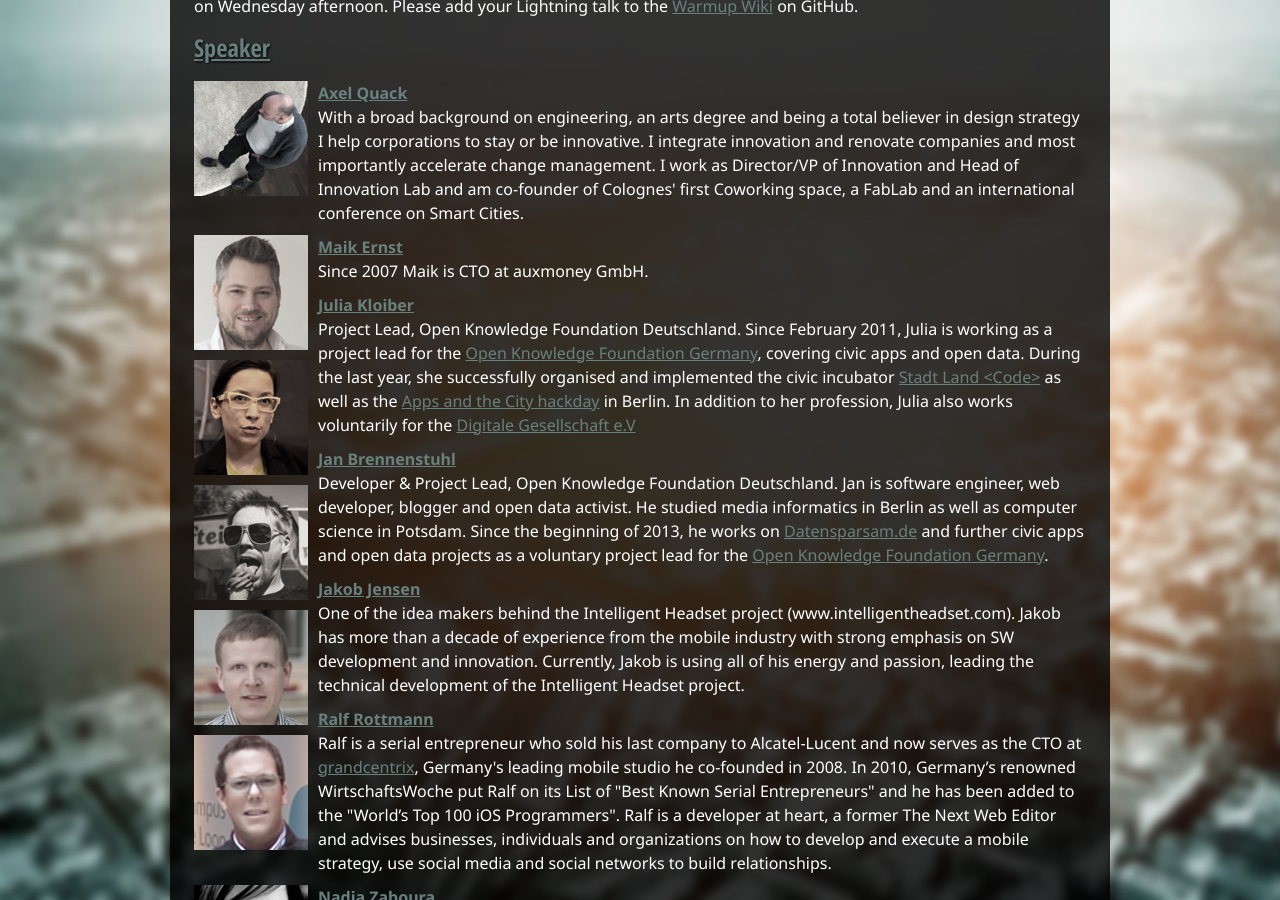
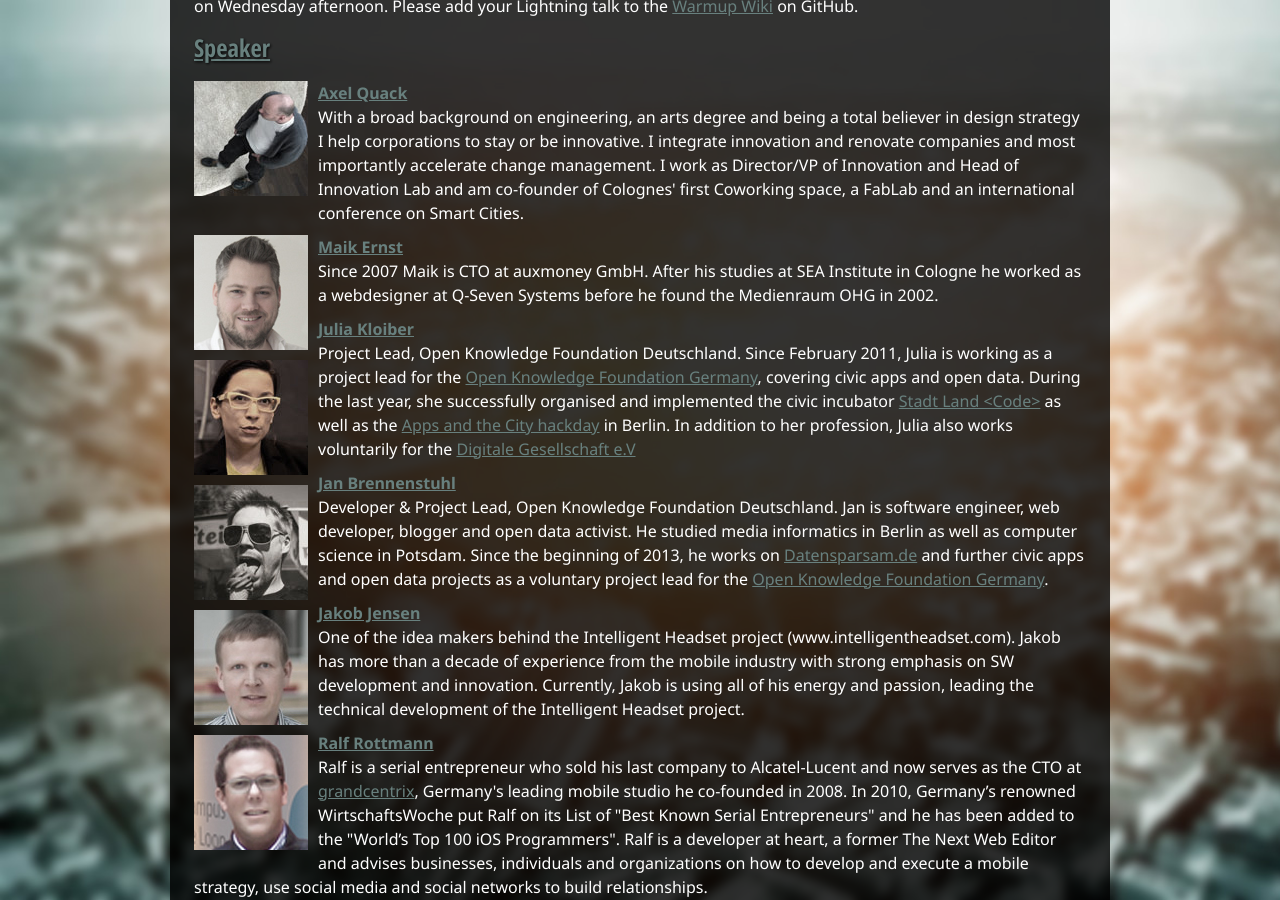
Before and after one commit to InteractiveCologne/interactivecologne.github.com, a Jekyll site: the page built from hack-n-tech.html, in a window 1280 px wide and 900 px high, scrolled down 1226 px. Built offline with Jekyll 4.4.1, drawn with Linux system fonts in a browser that asks for light colours; nearby versions of some CDN libraries.

Commit message:
.add speaker

```diff
--- a/hack-n-tech.html
+++ b/hack-n-tech.html
@@ -51,7 +51,7 @@
 					<img class="speaker" src="assets/images/speaker/axel_quack.jpg" alt="Axel Quack"/><a href="#axel-quack" name="axel-quack"><strong>Axel Quack</strong></a><br/>With a broad background on engineering, an arts degree and being a total believer in design strategy I help corporations to stay or be innovative. I integrate innovation and renovate companies and most importantly accelerate change management. I work as Director/VP of Innovation and Head of Innovation Lab and am co-founder of Colognes' first Coworking space, a FabLab and an international conference on Smart Cities.</a>
 				</p>
 				<p class="speaker">
-					<img class="speaker" src="assets/images/speaker/maik-ernst.jpg" alt="Axel Quack"/><a href="#maik-ernst" name="maik-ernst"><strong>Maik Ernst</strong></a><br/>Since 2007 Maik is CTO at auxmoney GmbH.
+					<img class="speaker" src="assets/images/speaker/maik-ernst.jpg" alt="Axel Quack"/><a href="#maik-ernst" name="maik-ernst"><strong>Maik Ernst</strong></a><br/>Since 2007 Maik is CTO at auxmoney GmbH. After his studies at SEA Institute in Cologne he worked as a webdesigner at Q-Seven Systems before he found the Medienraum OHG in 2002.
 				</p>
 				<p class="speaker">
 					<img class="speaker" src="assets/images/speaker/julia_kloiber.jpg" alt="Julia Kloiber"/><a href="#julia-kloiber" name="julia-kloiber"><strong>Julia Kloiber</strong></a><br/>Project Lead, Open Knowledge Foundation Deutschland. Since February 2011, Julia is working as a project lead for the <a href="http://okfn.de/">Open Knowledge Foundation Germany</a>, covering civic apps and open data. During the last year, she successfully organised and implemented the civic incubator <a href="http://stadtlandcode.de/">Stadt Land &#60;Code&#62;</a> as well as the <a href="http://berlin.appsandthecity.net/">Apps and the City hackday</a> in Berlin. In addition to her profession, Julia also works voluntarily for the <a href="https://digitalegesellschaft.de/">Digitale Gesellschaft e.V</a>
--- a/speakers.html
+++ b/speakers.html
@@ -23,7 +23,7 @@
 			<img class="speaker" src="assets/images/speaker/konstantin-ewald.jpg" alt="Konstantin Ewald"/><a href="#konstantin-ewald" name="konstantin-ewald"><strong>Konstantin Ewald</strong></a><br/>Konstantin Ewald is Head of Osborne Clarke’s Digital Business sector specialist group, which covers the full spectrum of digital media, technology and communications. He is specialised in eCommerce and mCommerce, as well as IT and data protection law. Osborne Clarke has recently be named as Law Firm of the Year for IT and Media.
 		</p>
 		<p class="speaker">
-			<img class="speaker" src="assets/images/speaker/maik-ernst.jpg" alt="Axel Quack"/><a href="#maik-ernst" name="maik-ernst"><strong>Maik Ernst</strong></a><br/>Since 2007 Maik is CTO at auxmoney GmbH.
+			<img class="speaker" src="assets/images/speaker/maik-ernst.jpg" alt="Axel Quack"/><a href="#maik-ernst" name="maik-ernst"><strong>Maik Ernst</strong></a><br/>Since 2007 Maik is CTO at auxmoney GmbH. After his studies at SEA Institute in Cologne he worked as a webdesigner at Q-Seven Systems before he found the Medienraum OHG in 2002.
 		</p>
 		<p class="speaker">
 			<img class="speaker" src="assets/images/speaker/ingo-franz.jpg" alt="Ingo Franz"/><a href="#ingo-franz" name="ingo-franz"><strong>Ingo Franz</strong></a><br/>Ingo Franz is partner at Creathor Venture, an European venture fund with offices in Germany, Switzerland and Scandinavia, investing in all VC situations with particular focus on early stage. Ingo is venture investor in IT/ Internet/software companies for 15 years. Prior to joining Creathor Venture, Ingo was Investment Manager at Technologieholding VC and later Investment Director with 3i. He has served as a director on boards of German, French, US companies and has a successful track record including IPO and trade-sale transactions. Ingo has spent several years abroad working in industry on software, engineering and strategy consulting assignments. Ingo holds a master degree in engineering from the Technical University of Darmstadt and a master degree in Business Administration (lic. Oec.) from the University of St. Gallen.
@@ -62,7 +62,7 @@
 			<img class="speaker" src="assets/images/speaker/alexander-jansen.jpg" alt="Alexander Jansen"/><a href="#alexander-jansen" name="alexander-jansen"><strong>Alexander Jansen</strong></a><br/>Alex is a consultant, serial entrepreneur and co-founder of Business Visuals. Business Visuals was founded in the beginning of April 2013 and provides printed materials for workshops - covering the most common tools for Design Thinking, Lean Startup, and Business Modelling. Business Visuals is his 9th Startup. In his role as a consultant he helps his clients to be more creative, innovative or simply productive in their business models, new products or day to day business by bringing together interdisciplinary, intercultural teams to work on the problem at hand and guide them through agile processes and projects. He holds a MSc. in computer science and music from TU München. He also teaches innovation management for BA students at SRH Hochschule Berlin.
 		</p>
 		<p class="speaker">
-			<img class="speaker" src="assets/images/speaker/jakob-jensen.jpg" alt="Jakob Jensen"/><a href="#jakob-jensen" name="jakob-jensen"><strong>Jakob Jensen</strong></a><br/>One of the idea makers behind the Intelligent Headset project(www.intelligentheadset.com). Jakob has more than a decade of experience from the mobile industry with strong emphasis on SW development and innovation. Currently, Jakob is using all of his energy and passion, leading the technical development of the Intelligent Headset project.
+			<img class="speaker" src="assets/images/speaker/jakob-jensen.jpg" alt="Jakob Jensen"/><a href="#jakob-jensen" name="jakob-jensen"><strong>Jakob Jensen</strong></a><br/>One of the idea makers behind the Intelligent Headset project (www.intelligentheadset.com). Jakob has more than a decade of experience from the mobile industry with strong emphasis on SW development and innovation. Currently, Jakob is using all of his energy and passion, leading the technical development of the Intelligent Headset project.
 		</p>
 		<p class="speaker">
 			<img class="speaker" src="assets/images/speaker/david-jetel.jpg" alt="David Jetel"/><a href="#david-jetel" name="david-jetel"><strong>David Jetel</strong></a><br/>David Jetel has a business degree and is an active entrepreneur since 2002.
```
